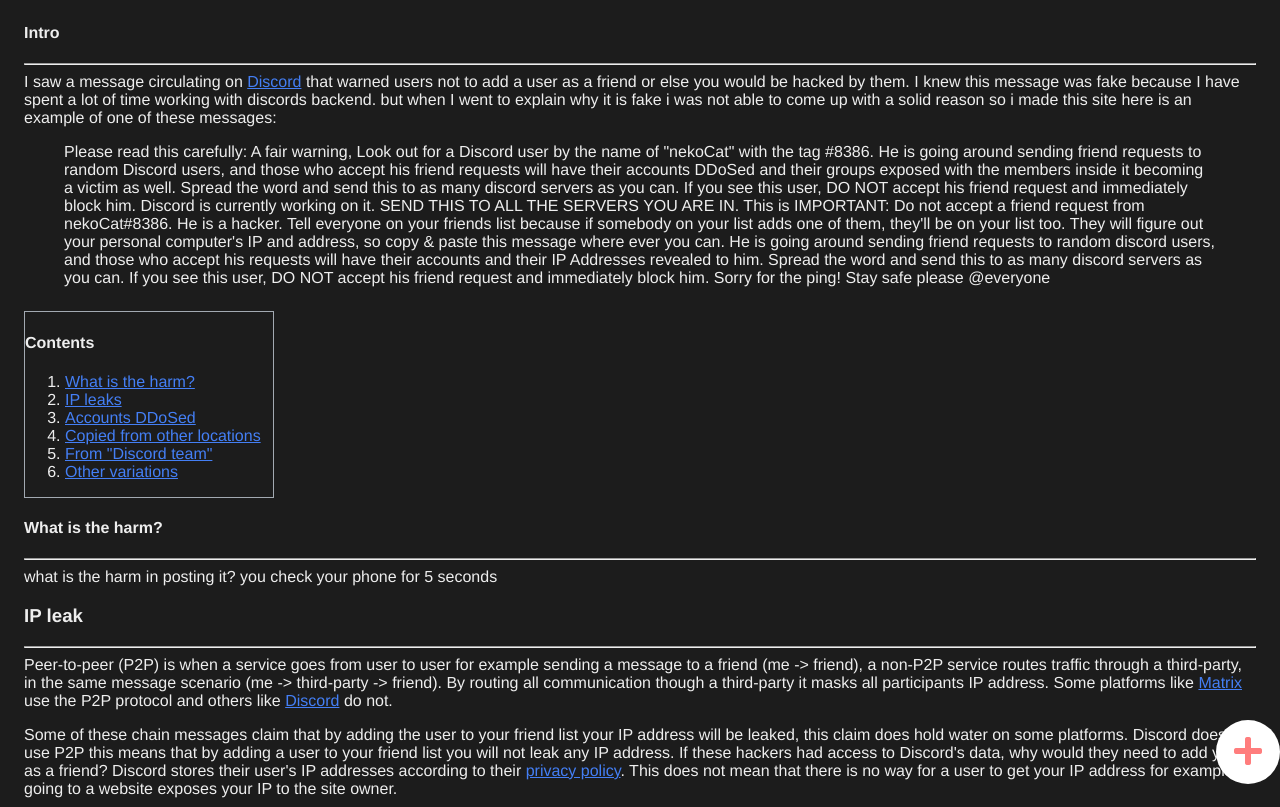
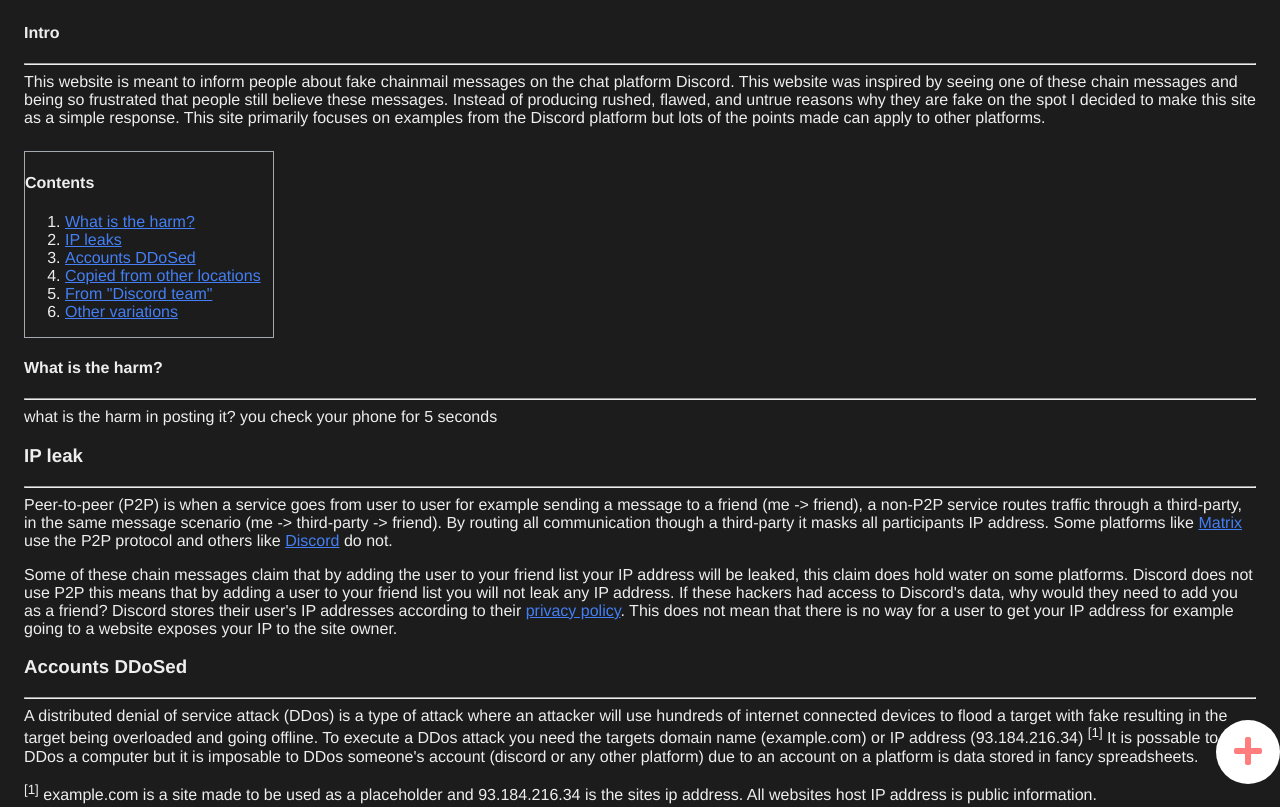
Before and after one commit to numselli/discord-chainmail, a plain HTML site: page index.html in a window 1280 px wide. Shown: the top 807 px of the page. Drawn offline with Linux system fonts and the light colour scheme; a script that the page names is missing.

Commit message:
update intro

```diff
--- a/index.html
+++ b/index.html
@@ -110,33 +110,11 @@
 					<hr>
 				</div>
 				<div>
-					I saw a message circulating on <a href="https://discord.com/" target="_blank" rel="noopener noreferrer" title="Discord imagine a place">Discord</a> that warned users not to add a user as a friend or else you would be hacked by them.
-					I knew this message was fake because I have spent a lot of time working with discords backend.
-					but when I went to explain why it is fake i was not able to come up with a solid reason
-					so i made this site
+					This website is meant to inform people about fake chainmail messages on the chat platform Discord. This website was inspired by seeing one of these chain messages and being so frustrated that people still believe these messages. Instead of producing rushed, flawed, and untrue reasons why they are fake on the spot I decided to make this site as a simple response.
 
-					here is an example of one of these messages:
+					This site primarily focuses on examples from the Discord platform but lots of the points made can apply to other platforms.
+
 				</div>
-				<div>
-					<blockquote>Please read this carefully: A fair warning, Look out for a Discord user by the name of "nekoCat" with the tag #8386. He is going around sending friend requests to random Discord users, and those who accept his friend requests will have their accounts DDoSed and their groups exposed with the members inside it becoming a victim as well. Spread the word and send this to as many discord servers as you can. If you see this user, DO NOT accept his friend request and immediately block him. Discord is currently working on it. SEND THIS TO ALL THE SERVERS YOU ARE IN. This is IMPORTANT: Do not accept a friend request from nekoCat#8386. He is a hacker. Tell everyone on your friends list because if somebody on your list adds one of them, they'll be on your list too. They will figure out your personal computer's IP and address, so copy & paste this message where ever you can. He is going around sending friend requests to random discord users, and those who accept his requests will have their accounts and their IP Addresses revealed to him. Spread the word and send this to as many discord servers as you can. If you see this user, DO NOT accept his friend request and immediately block him. Sorry for the ping! Stay safe please @everyone</blockquote>
-				</div>
-
-				<!-- <div style="padding-top: 0.5em;">
-					I'm just sick of seeing people reposting this sort of stuff
-
-					The message claims
-					look out for a user
-					they are sending friend requests
-
-
-					by accespting one their friend request
-					your account will be hacked
-					the user will use you account to hack your friends
-
-					the user will get your personal details
-
-					send this message to everywhere you can
-				</div> -->
 			</div>
 
 			<!-- tabe of contents -->
```
Also changed, not shown: notes.html (+30 -0 lines).
